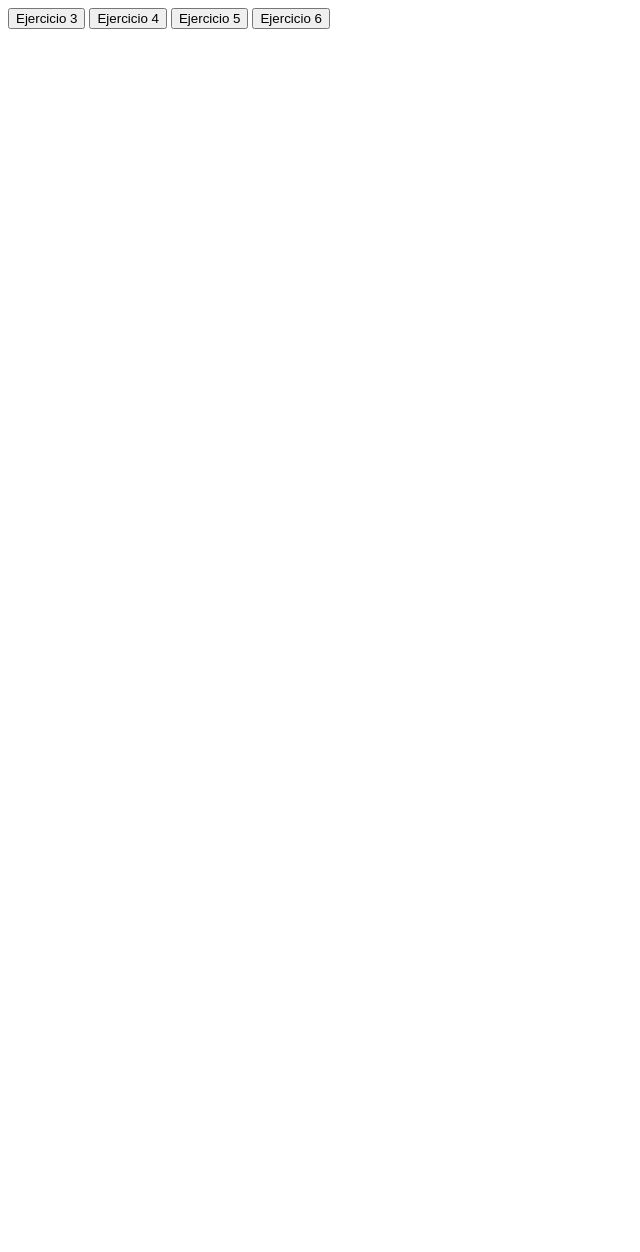
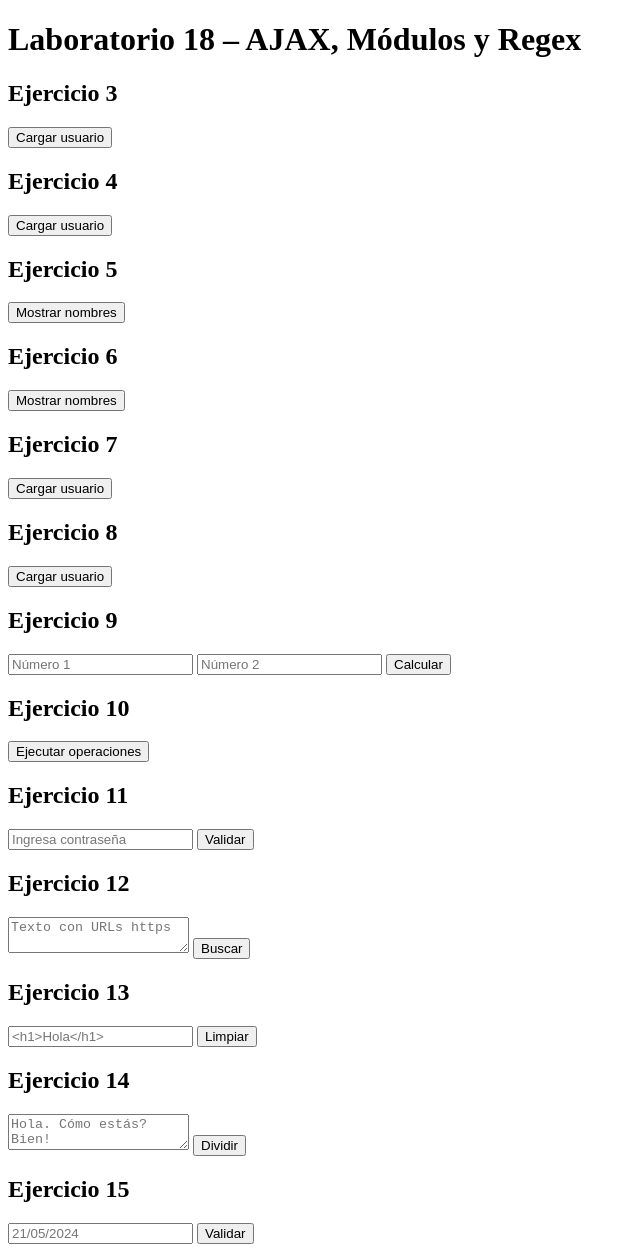
Before and after one commit to Angel6173/Laboratorio18IDWeb, a plain HTML site: page index.html in a window 1280 px wide. Shown: the whole page, without its empty margins (0-640 px from the left). Before the commit the page ends 800 px from the top, so only its background shows below. Drawn offline with Linux system fonts and the light colour scheme.

Commit message:
Tarea 18

```diff
--- /dev/null
+++ b/app.js
@@ -0,0 +1,23 @@
+import multiplicar, { dividir } from "./multiplicacionDivision.js";
+import { sumar, restar } from "./sumaResta.js";
+
+export function operacionesDemo() {
+  let a = 12;
+  let b = 3;
+
+  let resultado = `
+Suma: ${sumar(a, b)}
+Resta: ${restar(a, b)}
+Multiplicación: ${multiplicar(a, b)}
+`;
+
+  try {
+    resultado += `División: ${dividir(a, b)}`;
+  } catch (e) {
+    resultado += `Error: ${e.message}`;
+  }
+
+  return resultado;
+}
+
+window.operacionesDemo = operacionesDemo;
--- a/index.html
+++ b/index.html
@@ -1,16 +1,115 @@
 <!DOCTYPE html>
 <html lang="es">
 <head>
-    <meta charset="UTF-8">
-    <title>Laboratorio 18</title>
+<meta charset="UTF-8" />
+<title>Laboratorio 18</title>
 </head>
 <body>
 
-    <button onclick="ej3()">Ejercicio 3</button>
-    <button onclick="ej4()">Ejercicio 4</button>
-    <button onclick="ej5()">Ejercicio 5</button>
-    <button onclick="ej6()">Ejercicio 6</button>
+    <h1>Laboratorio 18 – AJAX, Módulos y Regex</h1>
 
-    <script src="script.js"></script>
+<!-- ==== EJERCICIO 3 ==== -->
+    <section>
+        <h2>Ejercicio 3</h2>
+        <button onclick="ej3()">Cargar usuario</button>
+        <div class="out" id="e3_out"></div>
+    </section>
+
+<!-- ==== EJERCICIO 4 ==== -->
+    <section>
+        <h2>Ejercicio 4</h2>
+        <button onclick="ej4()">Cargar usuario</button>
+        <div class="out" id="e4_out"></div>
+    </section>
+
+<!-- ==== EJERCICIO 5 ==== -->
+    <section>
+        <h2>Ejercicio 5</h2>
+        <button onclick="ej5()">Mostrar nombres</button>
+        <div class="out" id="e5_out"></div>
+    </section>
+
+<!-- ==== EJERCICIO 6 ==== -->
+    <section>
+        <h2>Ejercicio 6</h2>
+        <button onclick="ej6()">Mostrar nombres</button>
+        <div class="out" id="e6_out"></div>
+    </section>
+
+<!-- ==== EJERCICIO 7 ==== -->
+    <section>
+        <h2>Ejercicio 7</h2>
+        <button onclick="ej7()">Cargar usuario</button>
+        <div class="out" id="e7_out"></div>
+    </section>
+
+<!-- ==== EJERCICIO 8 ==== -->
+    <section>
+        <h2>Ejercicio 8</h2>
+        <button onclick="ej8()">Cargar usuario</button>
+        <div class="out" id="e8_out"></div>
+    </section>
+
+<!-- ==== EJERCICIO 9 ==== -->
+    <section>
+        <h2>Ejercicio 9</h2>
+        <input id="e9_a" placeholder="Número 1" />
+        <input id="e9_b" placeholder="Número 2" />
+        <button onclick="ej9()">Calcular</button>
+        <div class="out" id="e9_out"></div>
+    </section>
+
+<!-- ==== EJERCICIO 10 ==== -->
+<section>
+    <h2>Ejercicio 10</h2>
+    <button onclick="ej10()">Ejecutar operaciones</button>
+    <div class="out" id="e10_out"></div>
+</section>
+
+
+<!-- ==== EJERCICIO 11 ==== -->
+    <section>
+        <h2>Ejercicio 11</h2>
+        <input id="e11_input" placeholder="Ingresa contraseña" />
+        <button onclick="ej11()">Validar</button>
+        <div class="out" id="e11_out"></div>
+    </section>
+
+<!-- ==== EJERCICIO 12 ==== -->
+    <section>
+        <h2>Ejercicio 12</h2>
+        <textarea id="e12_input" placeholder="Texto con URLs https"></textarea>
+        <button onclick="ej12()">Buscar</button>
+        <div class="out" id="e12_out"></div>
+    </section>
+
+<!-- ==== EJERCICIO 13 ==== -->
+    <section>
+        <h2>Ejercicio 13</h2>
+        <input id="e13_input" placeholder="<h1>Hola</h1>" />
+        <button onclick="ej13()">Limpiar</button>
+        <div class="out" id="e13_out"></div>
+    </section>
+
+<!-- ==== EJERCICIO 14 ==== -->
+    <section>
+        <h2>Ejercicio 14</h2>
+        <textarea id="e14_input" placeholder="Hola. Cómo estás? Bien!"></textarea>
+        <button onclick="ej14()">Dividir</button>
+        <div class="out" id="e14_out"></div>
+    </section>
+
+<!-- ==== EJERCICIO 15 ==== -->
+    <section>
+        <h2>Ejercicio 15</h2>
+        <input id="e15_input" placeholder="21/05/2024" />
+        <button onclick="ej15()">Validar</button>
+        <div class="out" id="e15_out"></div>
+    </section>
+
+<script type="module" src="script.js"></script>
+<script type="module" src="app.js"></script>
+
+
 </body>
 </html>
--- /dev/null
+++ b/multiplicacionDivision.js
@@ -0,0 +1,10 @@
+export default function multiplicar(a, b) {
+    return a * b;
+}
+
+export function dividir(a, b) {
+    if (b === 0) {
+        throw new Error("No se puede dividir entre cero");
+    }
+    return a / b;
+}
--- a/script.js
+++ b/script.js
@@ -1,44 +1,136 @@
-function cargarUsuario3() {
-    const url = "https://jsonplaceholder.typicode.com/users/10";
-    fetch(url)
-        .then(r => r.json())
-        .then(d => {
-            console.log("Ejercicio 3");
-            console.log(d.name);
-            console.log(d.username);
-            console.log(d.email);
-        });
+/* EJERCICIO 3 */
+function ej3() {
+  fetch("https://jsonplaceholder.typicode.com/users/10")
+    .then(r => r.json())
+    .then(u => {
+      document.getElementById("e3_out").textContent =
+        `Nombre: ${u.name}\nUsuario: ${u.username}\nEmail: ${u.email}`;
+    });
 }
 
-async function cargarUsuario4() {
-    const url = "https://jsonplaceholder.typicode.com/users/10";
-    const r = await fetch(url);
-    const d = await r.json();
-    console.log("Ejercicio 4");
-    console.log(d.name);
-    console.log(d.username);
-    console.log(d.email);
+/* EJERCICIO 4 */
+async function ej4() {
+  const r = await fetch("https://jsonplaceholder.typicode.com/users/10");
+  const u = await r.json();
+  document.getElementById("e4_out").textContent =
+    `Nombre: ${u.name}\nUsuario: ${u.username}\nEmail: ${u.email}`;
 }
 
-function mostrarNombres5() {
-    const url = "https://jsonplaceholder.typicode.com/users";
-    fetch(url)
-        .then(r => r.json())
-        .then(d => {
-            console.log("Ejercicio 5");
-            d.forEach(u => console.log(u.name));
-        });
+/* EJERCICIO 5 */
+function ej5() {
+  fetch("https://jsonplaceholder.typicode.com/users")
+    .then(r => r.json())
+    .then(arr => {
+      document.getElementById("e5_out").textContent =
+        arr.map(u => u.name).join("\n");
+    });
 }
 
-async function mostrarNombres6() {
-    const url = "https://jsonplaceholder.typicode.com/users";
-    const r = await fetch(url);
-    const d = await r.json();
-    console.log("Ejercicio 6");
-    d.forEach(u => console.log(u.name));
+/* EJERCICIO 6 */
+async function ej6() {
+  const r = await fetch("https://jsonplaceholder.typicode.com/users");
+  const arr = await r.json();
+  document.getElementById("e6_out").textContent =
+    arr.map(u => u.name).join("\n");
 }
 
-function ej3() { cargarUsuario3(); }
-function ej4() { cargarUsuario4(); }
-function ej5() { mostrarNombres5(); }
-function ej6() { mostrarNombres6(); }
+/* EJERCICIO 7 */
+function ej7() {
+  fetch("https://jsonplaceholder.typicode.com/users/2")
+    .then(r => r.json())
+    .then(u => {
+      document.getElementById("e7_out").textContent =
+        `Nombre: ${u.name}\nEmail: ${u.email}\nCiudad: ${u.address.city}`;
+    });
+}
+
+/* EJERCICIO 8 */
+async function ej8() {
+  const r = await fetch("https://jsonplaceholder.typicode.com/users/2");
+  const u = await r.json();
+  document.getElementById("e8_out").textContent =
+    `Nombre: ${u.name}\nEmail: ${u.email}\nCiudad: ${u.address.city}`;
+}
+
+/* EJERCICIO 9 */
+import multiplicar, { dividir } from "./multiplicacionDivision.js";
+import { sumar, restar } from "./sumaResta.js";
+
+function ej9() {
+  let a = Number(document.getElementById("e9_a").value);
+  let b = Number(document.getElementById("e9_b").value);
+
+  let out = "";
+  out += `Suma: ${sumar(a, b)}\n`;
+  out += `Resta: ${restar(a, b)}\n`;
+  out += `Multiplicación: ${multiplicar(a, b)}\n`;
+
+  try {
+    out += `División: ${dividir(a, b)}`;
+  } catch (e) {
+    out += `Error: ${e.message}`;
+  }
+
+  document.getElementById("e9_out").textContent = out;
+}
+
+function ej10() {
+  const out = operacionesDemo();
+  document.getElementById("e10_out").textContent = out;
+}
+
+window.ej10 = ej10;
+
+
+/* EJERCICIO 11 */
+function ej11() {
+  const regex = /^(?=.*[A-Z])(?=.*[a-z])(?=.*\d).{8,}$/;
+  let t = document.getElementById("e11_input").value;
+  document.getElementById("e11_out").textContent =
+    regex.test(t) ? "Contraseña válida" : "Contraseña inválida";
+}
+
+/* EJERCICIO 12 */
+function ej12() {
+  const regex = /https:\/\/[^\s]+/g;
+  let t = document.getElementById("e12_input").value;
+  let f = t.match(regex);
+  document.getElementById("e12_out").textContent =
+    f ? f.join("\n") : "No se encontraron URLs seguras.";
+}
+
+/* EJERCICIO 13 */
+function ej13() {
+  const regex = /<[^>]*>/g;
+  let t = document.getElementById("e13_input").value;
+  document.getElementById("e13_out").textContent = t.replace(regex, "");
+}
+
+/* EJERCICIO 14 */
+function ej14() {
+  const regex = /[^.!?]+/g;
+  let t = document.getElementById("e14_input").value;
+  document.getElementById("e14_out").textContent =
+    JSON.stringify(t.match(regex));
+}
+
+/* EJERCICIO 15 */
+function ej15() {
+  const regex = /^\d{2}\/\d{2}\/\d{4}$/;
+  let t = document.getElementById("e15_input").value;
+  document.getElementById("e15_out").textContent =
+    regex.test(t) ? "Fecha válida" : "Fecha inválida";
+}
+window.ej3 = ej3;
+window.ej4 = ej4;
+window.ej5 = ej5;
+window.ej6 = ej6;
+window.ej7 = ej7;
+window.ej8 = ej8;
+window.ej9 = ej9;
+window.ej10 = ej10;
+window.ej11 = ej11;
+window.ej12 = ej12;
+window.ej13 = ej13;
+window.ej14 = ej14;
+window.ej15 = ej15;
--- /dev/null
+++ b/sumaResta.js
@@ -0,0 +1,7 @@
+export function sumar(a, b) {
+    return a + b;
+}
+
+export function restar(a, b) {
+    return a - b;
+}
```
